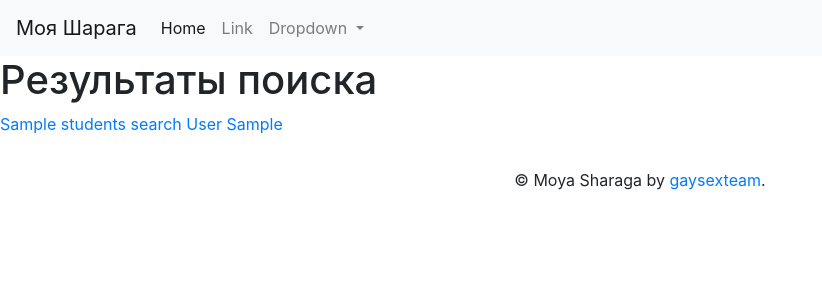
After one commit to koolkittykat69/MoySharaga, a Django app: template MoyaSharaga/MoyaSharaga/templates/panel/results.html in a window 1280 px wide. The commit adds this page. Shown: the top 300 px of the page, without its empty margins (0-822 px from the left). Run offline with Django 3.2, Linux system fonts and the light colour scheme; the template is opened without the code that fills it: most values are stand-ins (such as "Sample title", 1, 10 or a date in 2020); parts of the project's set-up code (start-up, migrations or seed data) failed here and were passed over; some libraries are stand-ins or nearby versions.

Commit message:
search v0.2

```diff
--- /dev/null
+++ b/MoyaSharaga/MoyaSharaga/templates/panel/results.html
@@ -0,0 +1,18 @@
+{% extends 'base.html' %}
+
+{% block content %}
+<h1>Результаты поиска</h1>
+{% if students_search %}
+
+        {% for c in students_search %}
+            <p>
+                <a href="student_id={{c.id}} ">{{c.student_name}} {{c.student_surname}} {{c.student_patronymic}}</a>
+            </p>
+
+        {% endfor %}
+{% else %}
+        Студент не найден =(
+
+{% endif %}
+
+{% endblock %}
--- a/MoyaSharaga/MoyaSharaga/templates/panel/search.html
+++ b/MoyaSharaga/MoyaSharaga/templates/panel/search.html
@@ -6,14 +6,13 @@
 
 <div class="container h-100">
     <div class="row h-100 justify-content-center align-items-center">
-        <div class="col-10 col-md-8 col-lg-6">
+        <div class="col-5 col-md-8 col-lg-6">
               <h1>Моя Шарага</h1>
               <p class="description">Найди себя</p>
               <form class="form-inline">
-                <input class="form-control mr-sm-2" type="search" placeholder="ВУЗ" aria-label="Search" name='search'>
+                <input class="form-control mr-sm-2" type="search" placeholder="Фамилия" aria-label="Search" name='search'>
                 <button class="btn btn-outline-success my-1 my-sm-1" type="submit">Найти</button>
               </form>
-              <p class="copyright">&copy; Moya Sharaga by <a href="#">gaysexteam</a>.</p>
         </div>
     </div>
 </div>
```
Also changed, not shown: MoyaSharaga/MoyaSharaga/apps/panel/admin.py (+8 -3 lines), MoyaSharaga/MoyaSharaga/apps/panel/views.py (+6 -2 lines).
